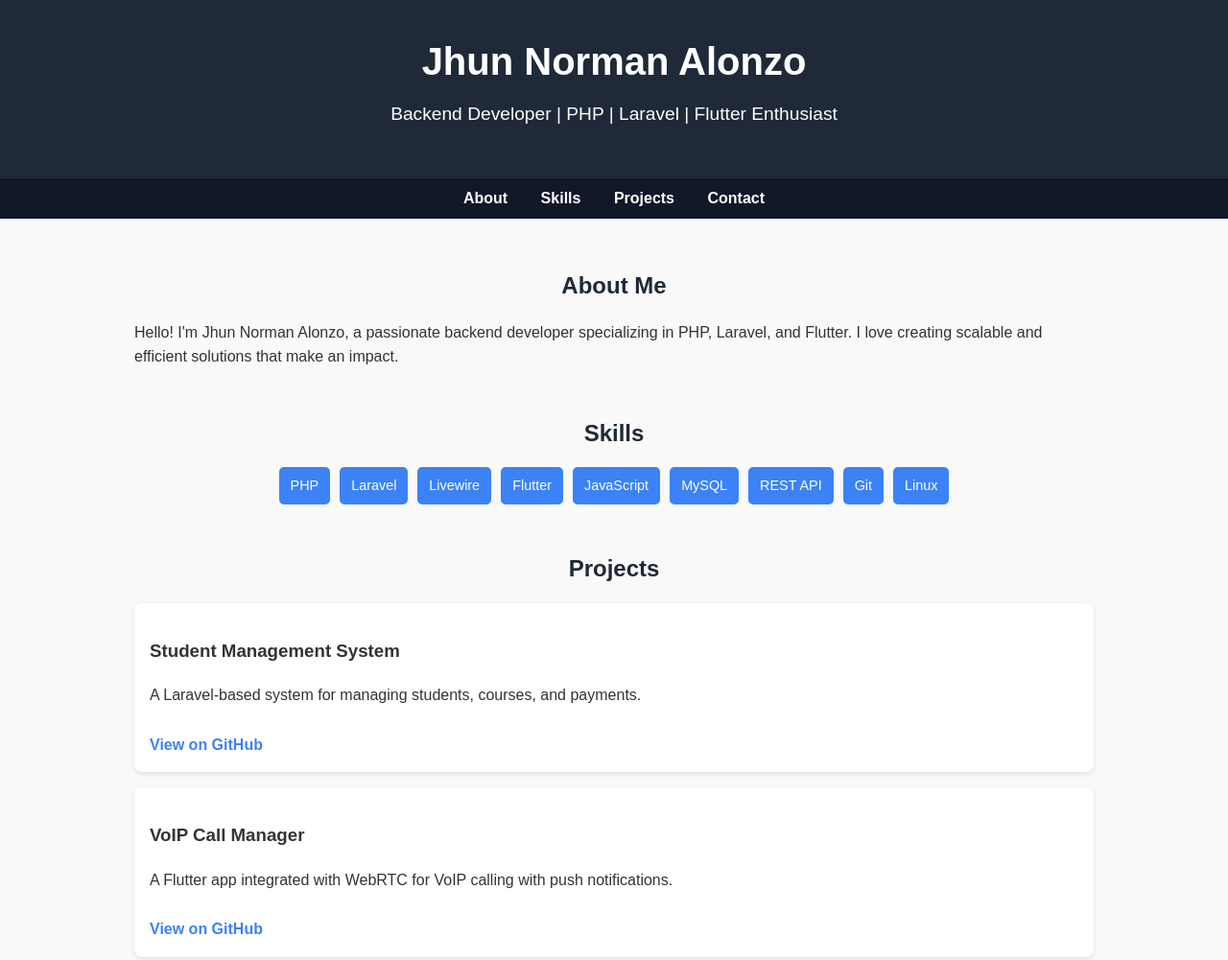
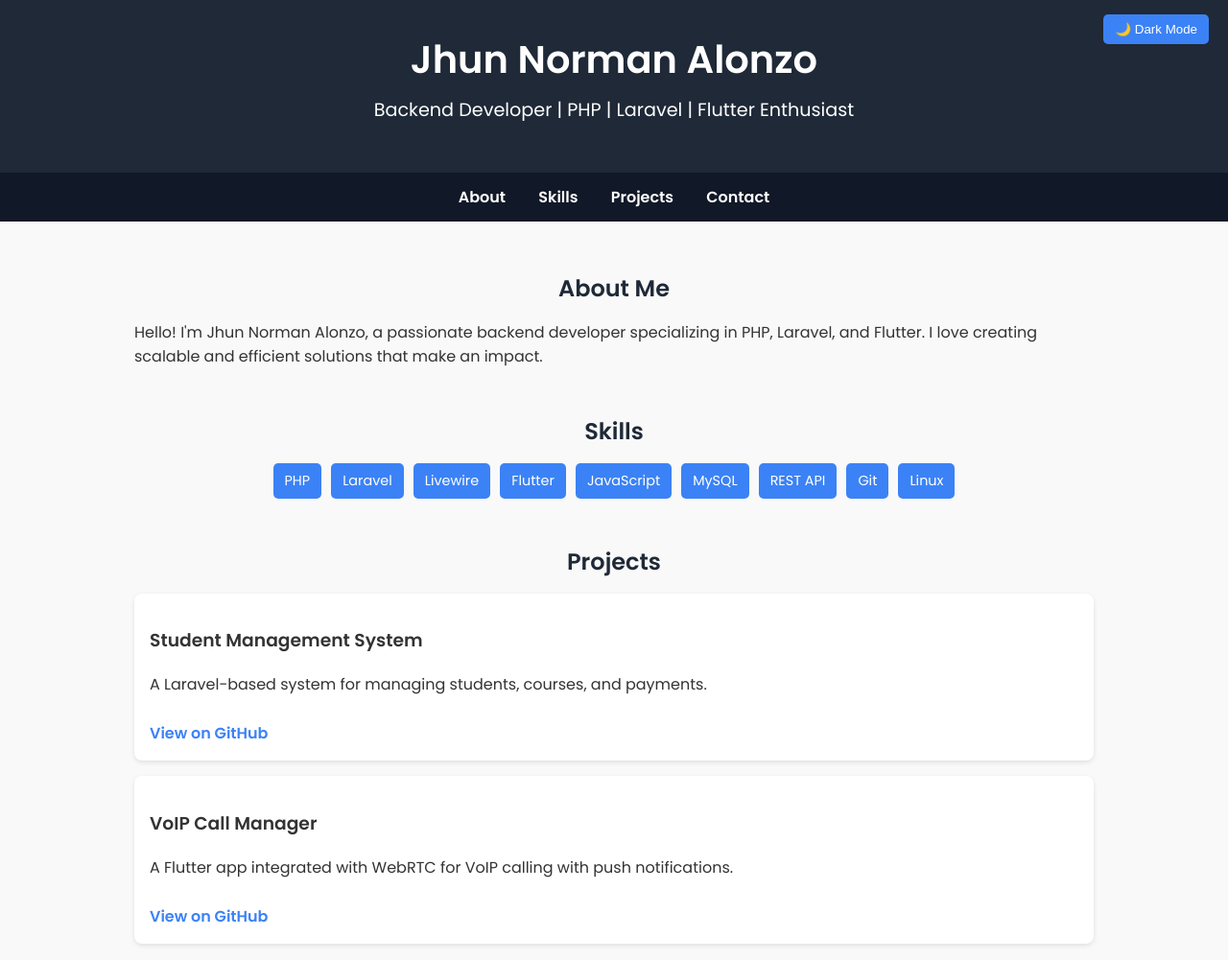
Before and after one commit to JhunNormanAlonzo/my-portfolio, a plain HTML site: page index.html in a window 1280 px wide. Shown: the top 1001 px of the page at 96% size. Drawn offline with Linux system fonts and the light colour scheme.

Commit message:
Update index.html

```diff
--- a/index.html
+++ b/index.html
@@ -4,16 +4,30 @@
   <meta charset="UTF-8">
   <meta name="viewport" content="width=device-width, initial-scale=1.0">
   <title>Jhun Norman Alonzo | Portfolio</title>
+  <link href="https://fonts.googleapis.com/css2?family=Poppins:wght@400;600&display=swap" rel="stylesheet">
   <style>
+    :root {
+      --bg-color: #f9f9f9;
+      --text-color: #333;
+      --primary-color: #3b82f6;
+      --header-bg: #1f2937;
+      --nav-bg: #111827;
+    }
+    [data-theme="dark"] {
+      --bg-color: #1f2937;
+      --text-color: #f9f9f9;
+      --header-bg: #111827;
+      --nav-bg: #000;
+    }
     body {
       margin: 0;
-            font-family: Arial, sans-serif;
-            background: #f9f9f9;
-            color: #333;
-            line-height: 1.6;
+      font-family: 'Poppins', sans-serif;
+      background: var(--bg-color);
+      color: var(--text-color);
+      transition: background 0.3s, color 0.3s;
     }
     header {
-            background: #1f2937;
+      background: var(--header-bg);
       color: #fff;
       text-align: center;
       padding: 2rem;
@@ -28,17 +42,32 @@
     }
     nav {
       text-align: center;
-            background: #111827;
-            padding: 0.5rem;
+      background: var(--nav-bg);
+      padding: 0.8rem;
+      position: sticky;
+      top: 0;
+      z-index: 100;
     }
     nav a {
       color: #fff;
       text-decoration: none;
       margin: 0 15px;
       font-weight: bold;
+      transition: color 0.3s;
     }
     nav a:hover {
-            color: #3b82f6;
+      color: var(--primary-color);
+    }
+    .theme-toggle {
+      position: absolute;
+      right: 20px;
+      top: 15px;
+      background: var(--primary-color);
+      color: #fff;
+      border: none;
+      padding: 8px 12px;
+      border-radius: 5px;
+      cursor: pointer;
     }
     .container {
       width: 90%;
@@ -49,10 +78,18 @@
     h2 {
       text-align: center;
       margin-bottom: 1rem;
-            color: #1f2937;
+      color: var(--header-bg);
     }
-        .about, .skills, .projects, .contact {
+    [data-theme="dark"] h2 {
+      color: #f9f9f9;
+    }
+    section {
       margin-bottom: 3rem;
+      animation: fadeIn 1s ease-in-out;
+    }
+    @keyframes fadeIn {
+      from { opacity: 0; transform: translateY(20px); }
+      to { opacity: 1; transform: translateY(0); }
     }
     .skills-list {
       display: flex;
@@ -61,7 +98,7 @@
       gap: 10px;
     }
     .skills-list span {
-            background: #3b82f6;
+      background: var(--primary-color);
       color: #fff;
       padding: 8px 12px;
       border-radius: 5px;
@@ -73,11 +110,18 @@
       margin: 1rem 0;
       border-radius: 8px;
       box-shadow: 0 2px 5px rgba(0,0,0,0.1);
+      transition: transform 0.3s;
+    }
+    [data-theme="dark"] .project-card {
+      background: #2d3748;
+    }
+    .project-card:hover {
+      transform: scale(1.03);
     }
     .project-card a {
       display: inline-block;
       margin-top: 10px;
-            color: #3b82f6;
+      color: var(--primary-color);
       text-decoration: none;
       font-weight: bold;
     }
@@ -87,8 +131,16 @@
     footer {
       text-align: center;
       padding: 1rem;
-            background: #1f2937;
+      background: var(--header-bg);
       color: #fff;
+    }
+    @media (max-width: 600px) {
+      header h1 {
+        font-size: 1.8rem;
+      }
+      nav a {
+        margin: 0 8px;
+      }
     }
   </style>
 </head>
@@ -96,6 +148,7 @@
   <header>
     <h1>Jhun Norman Alonzo</h1>
     <p>Backend Developer | PHP | Laravel | Flutter Enthusiast</p>
+    <button class="theme-toggle" onclick="toggleTheme()">🌙 Dark Mode</button>
   </header>
   <nav>
     <a href="#about">About</a>
@@ -105,12 +158,12 @@
   </nav>
 
   <div class="container">
-        <section id="about" class="about">
+    <section id="about">
       <h2>About Me</h2>
       <p>Hello! I'm Jhun Norman Alonzo, a passionate backend developer specializing in PHP, Laravel, and Flutter. I love creating scalable and efficient solutions that make an impact.</p>
     </section>
 
-        <section id="skills" class="skills">
+    <section id="skills">
       <h2>Skills</h2>
       <div class="skills-list">
         <span>PHP</span>
@@ -125,7 +178,7 @@
       </div>
     </section>
 
-        <section id="projects" class="projects">
+    <section id="projects">
       <h2>Projects</h2>
       <div class="project-card">
         <h3>Student Management System</h3>
@@ -139,7 +192,7 @@
       </div>
     </section>
 
-        <section id="contact" class="contact">
+    <section id="contact">
       <h2>Contact</h2>
       <p>Email: <a href="mailto:your.email@example.com">your.email@example.com</a></p>
       <p>LinkedIn: <a href="https://linkedin.com/in/JhunNormanAlonzo" target="_blank">linkedin.com/in/JhunNormanAlonzo</a></p>
@@ -150,5 +203,19 @@
   <footer>
     <p>&copy; 2025 Jhun Norman Alonzo. All rights reserved.</p>
   </footer>
+
+  <script>
+    function toggleTheme() {
+      const body = document.body;
+      const currentTheme = body.getAttribute('data-theme');
+      if (currentTheme === 'dark') {
+        body.removeAttribute('data-theme');
+        document.querySelector('.theme-toggle').textContent = '🌙 Dark Mode';
+      } else {
+        body.setAttribute('data-theme', 'dark');
+        document.querySelector('.theme-toggle').textContent = '☀ Light Mode';
+      }
+    }
+  </script>
 </body>
 </html>
```
Lines whose indentation alone changed are shown as unchanged.
